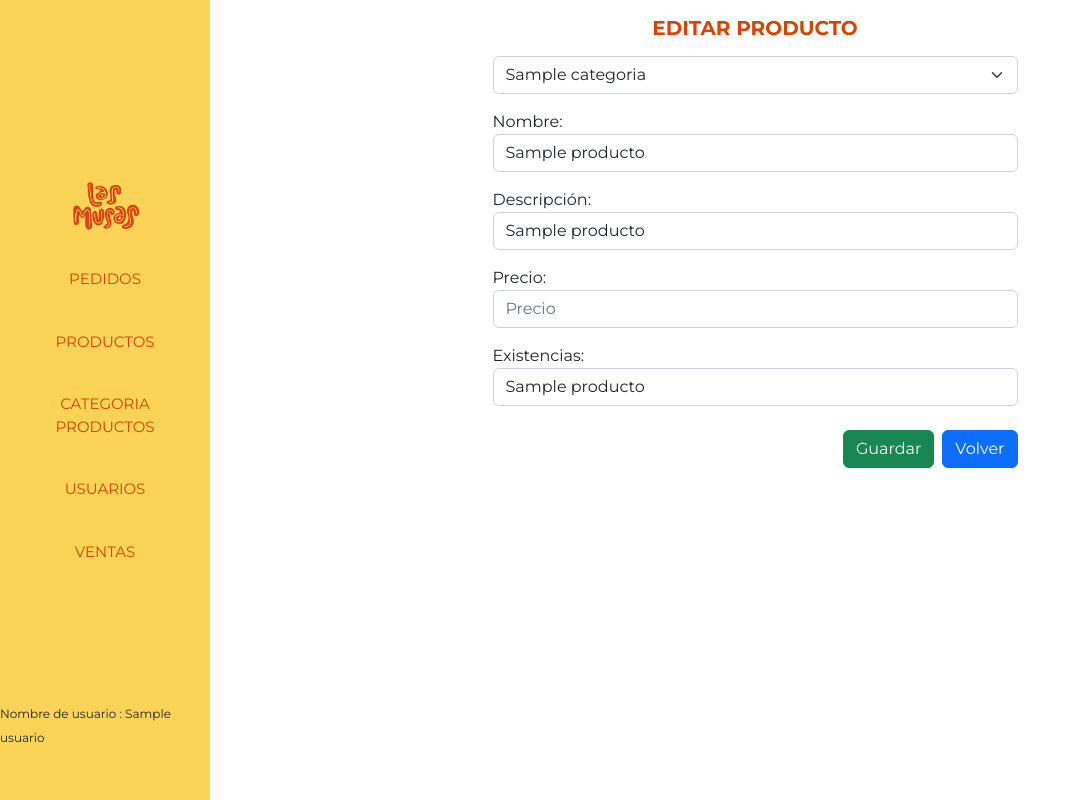
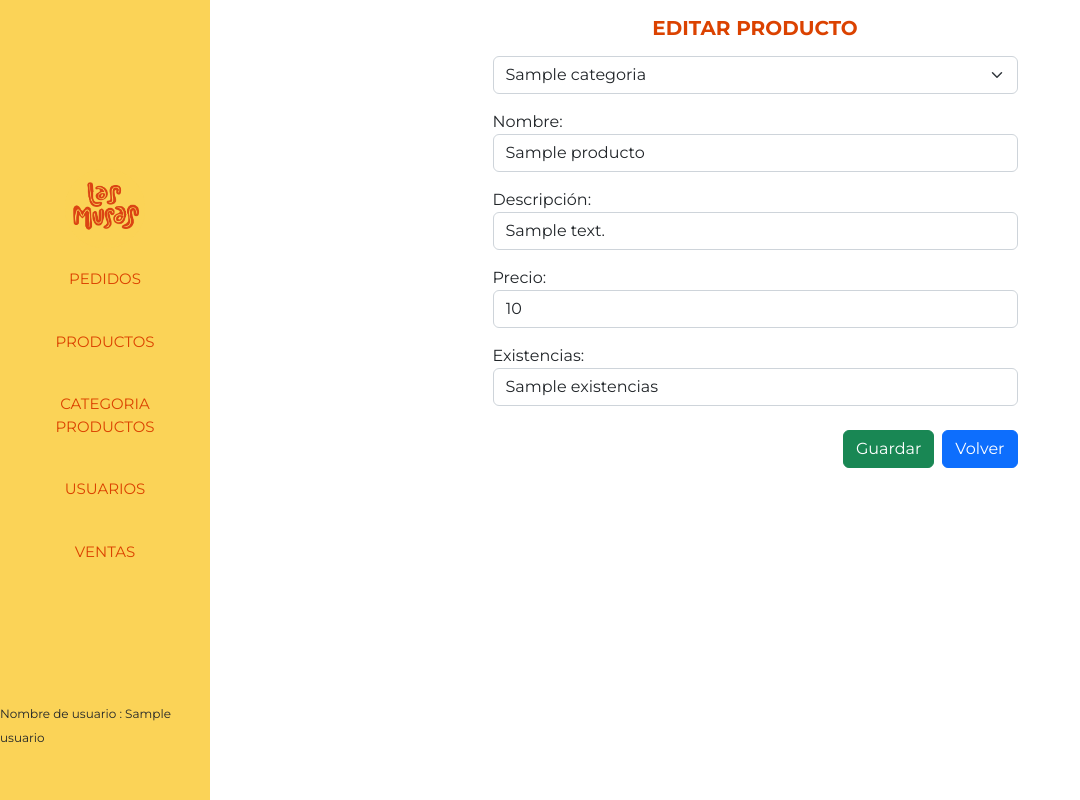
Before and after one commit to alonsobonilla/web-musas, a Flask app: template templates/admin/productos/editar_producto.html in a window 1280 px wide. Shown: the whole page, without its empty margins (0-1080 px from the left). Run offline with Flask 3, Linux system fonts and the light colour scheme; the template is opened without the code that fills it: most values are stand-ins (such as "Sample title", 1, 10 or a date in 2020).

Commit message:
Mejorando la solicitud de los datos

```diff
--- a/templates/admin/productos/editar_producto.html
+++ b/templates/admin/productos/editar_producto.html
@@ -7,7 +7,8 @@
     <input type="hidden" name="id" value="{{producto[0]}}" />
     <div class="mb-3">
       <select class="form-select" name="categorias">
-        {% for categoria in categorias %} {% if categoria[1] == producto[5]: %}
+        {% for categoria in categorias %} {% if categoria[1] ==
+        producto['nombreCategoria']: %}
         <option value="{{categoria[0]}}" selected>{{categoria[1]}}</option>
         {% else: %}
         <option value="{{categoria[0]}}">{{categoria[1]}}</option>
@@ -18,7 +19,7 @@
     <div class="mb-3">
       <label for="codigo">Nombre:</label>
       <input
-        value="{{producto[1]}}"
+        value="{{producto['nombre']}}"
         required
         type="text"
         class="form-control"
@@ -31,7 +32,7 @@
     <div class="mb-3">
       <label for="artista">Descripción:</label>
       <input
-        value="{{producto[2]}}"
+        value="{{producto['descripcion']}}"
         required
         type="text"
         class="form-control"
@@ -43,7 +44,7 @@
     <div class="mb-3">
       <label for="precio">Precio:</label>
       <input
-        value="{{producto[3]}}"
+        value="{{producto['precio']}}"
         required
         type="number"
         class="form-control"
@@ -55,7 +56,7 @@
     <div class="mb-3">
       <label for="genero">Existencias:</label>
       <input
-        value="{{producto[4]}}"
+        value="{{producto['existencias']}}"
         required
         type="text"
         class="form-control"
```
